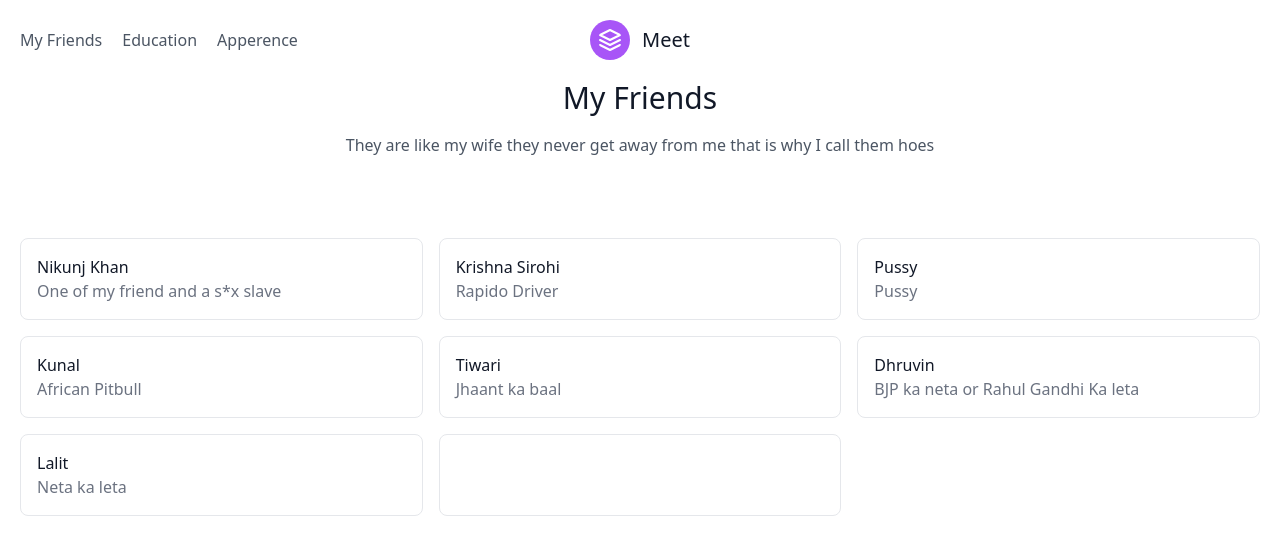
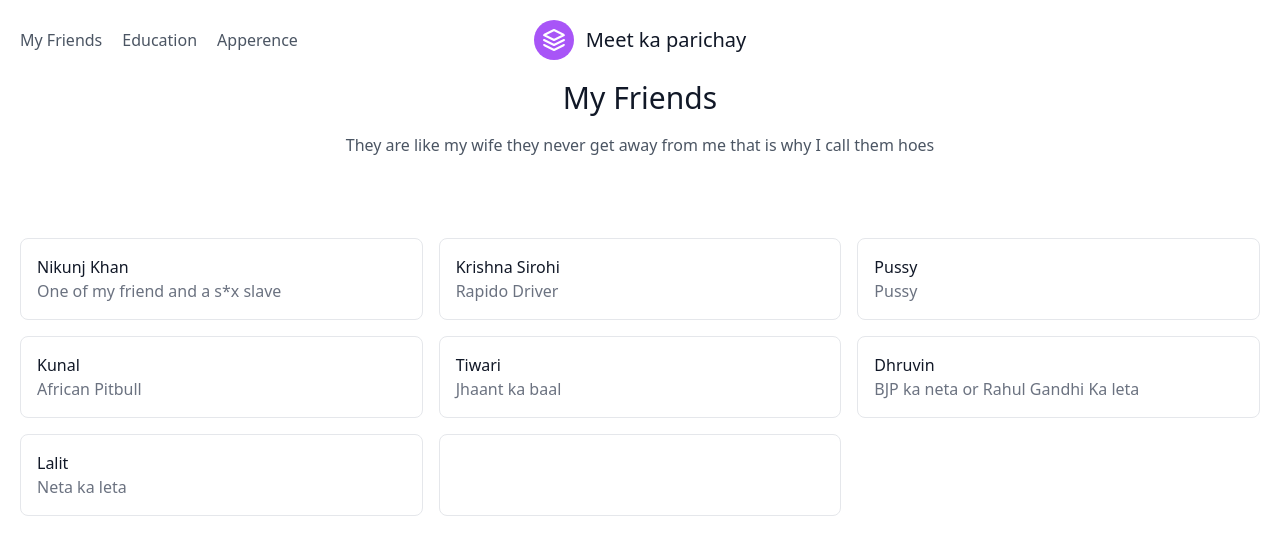
Before and after one commit to karanS6/dosto, a plain HTML site: page index.html in a window 1280 px wide. Drawn offline with nearby package versions, Linux system fonts and the light colour scheme.

Commit message:
Updated index.html
3

```diff
--- a/index.html
+++ b/index.html
@@ -18,7 +18,7 @@
             <svg xmlns="http://www.w3.org/2000/svg" fill="none" stroke="currentColor" stroke-linecap="round" stroke-linejoin="round" stroke-width="2" class="w-10 h-10 text-white p-2 bg-purple-500 rounded-full" viewBox="0 0 24 24">
               <path d="M12 2L2 7l10 5 10-5-10-5zM2 17l10 5 10-5M2 12l10 5 10-5"></path>
             </svg>
-            <span class="ml-3 text-xl">Meet </span>
+            <span class="ml-3 text-xl">Meet ka parichay</span>
           </a>
           <div class="lg:w-2/5 inline-flex lg:justify-end ml-5 lg:ml-0">
 
```
